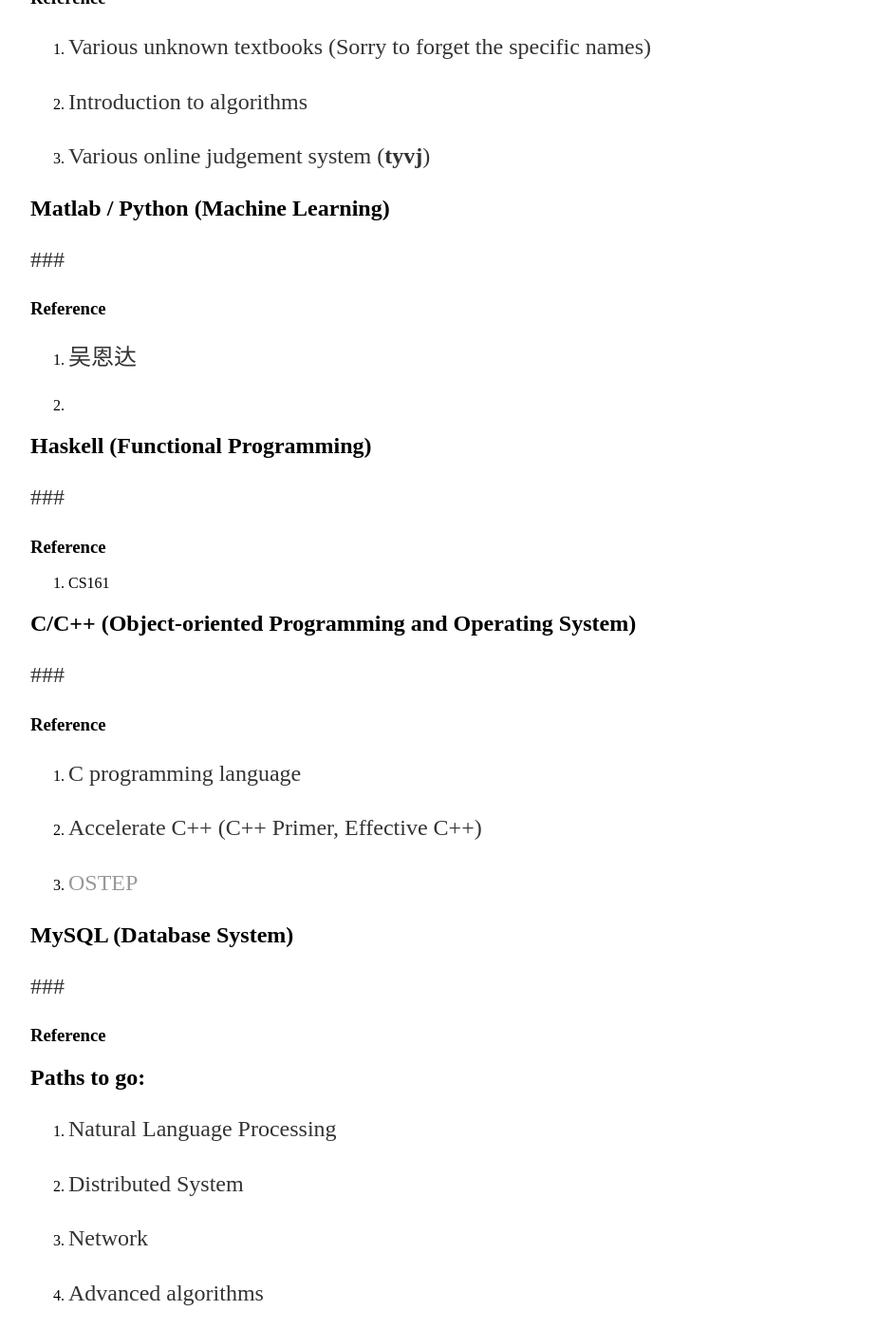
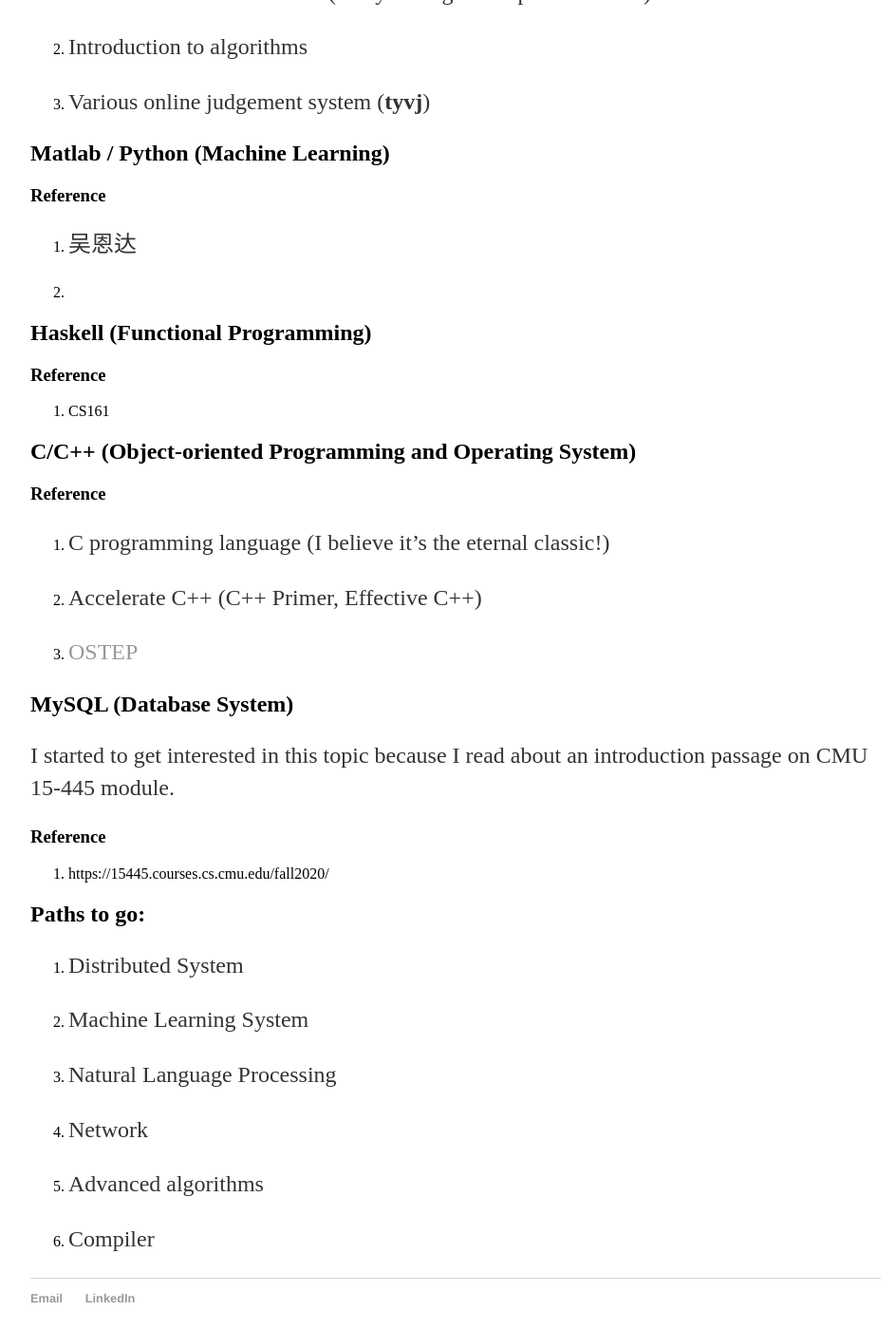
Before and after one commit to radarFudan/radarFudan.github.io, a Jekyll site: the page built from _posts/2021-04-30-My-path-on-CS.md, in a window 1280 px wide and 1400 px high, scrolled down 434 px. Shown: the whole window at 95% size, without its empty margins (160-1103 px from the left). Built offline with Jekyll 4.4.1, drawn with Linux system fonts in a browser that asks for light colours.

Commit message:
Update 2021-04-30-My-path-on-CS.md

```diff
--- a/_posts/2021-04-30-My-path-on-CS.md
+++ b/_posts/2021-04-30-My-path-on-CS.md
@@ -5,8 +5,6 @@ date: 2021-04-30
 ---
 
 ## Pascal (Algorithms)
-
-###
 
 I started this part relatively early, when I was a fifth year primary school student.
 
@@ -20,7 +18,7 @@ I started this part relatively early, when I was a fifth year primary school stu
 
 ## Matlab / Python (Machine Learning)
 
-###
+
 
 ### Reference
 
@@ -30,7 +28,7 @@ I started this part relatively early, when I was a fifth year primary school stu
 
 ## Haskell (Functional Programming)
 
-###
+
 
 ### Reference
 
@@ -38,11 +36,11 @@ I started this part relatively early, when I was a fifth year primary school stu
 
 ## C/C++ (Object-oriented Programming and Operating System)
 
-###
+
 
 ### Reference
 
-1. C programming language
+1. C programming language (I believe it's the eternal classic!)
 
 2. Accelerate C++ (C++ Primer, Effective C++)
 
@@ -50,18 +48,22 @@ I started this part relatively early, when I was a fifth year primary school stu
 
 ## MySQL (Database System)
 
-###
+I started to get interested in this topic because I read about an introduction passage on CMU 15-445 module.
 
 ### Reference
 
+1. https://15445.courses.cs.cmu.edu/fall2020/
+
 ## Paths to go:
 
-1. Natural Language Processing
+1. Distributed System
 
-2. Distributed System
+2. Machine Learning System
 
-3. Network
+3. Natural Language Processing
 
-4. Advanced algorithms
+4. Network
 
-5. Compiler
+5. Advanced algorithms
+
+6. Compiler
```
